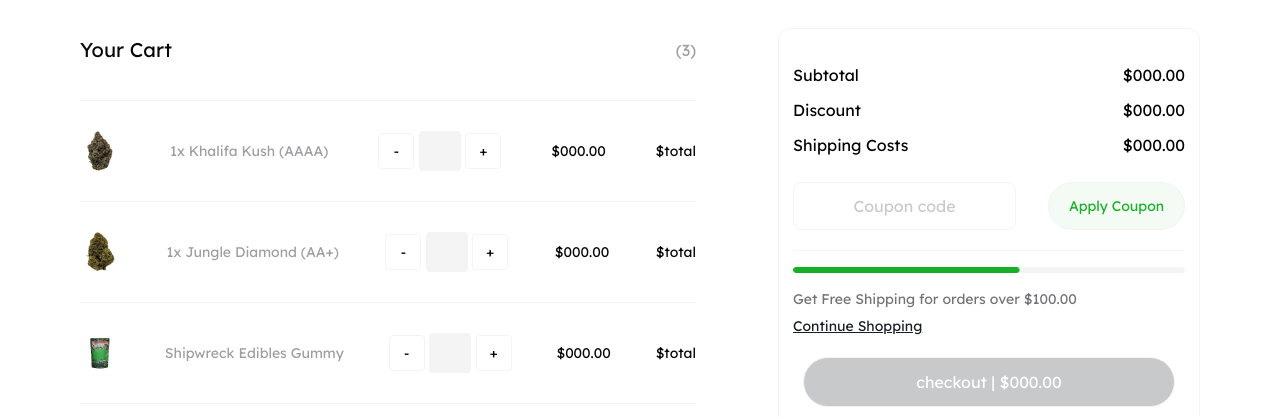
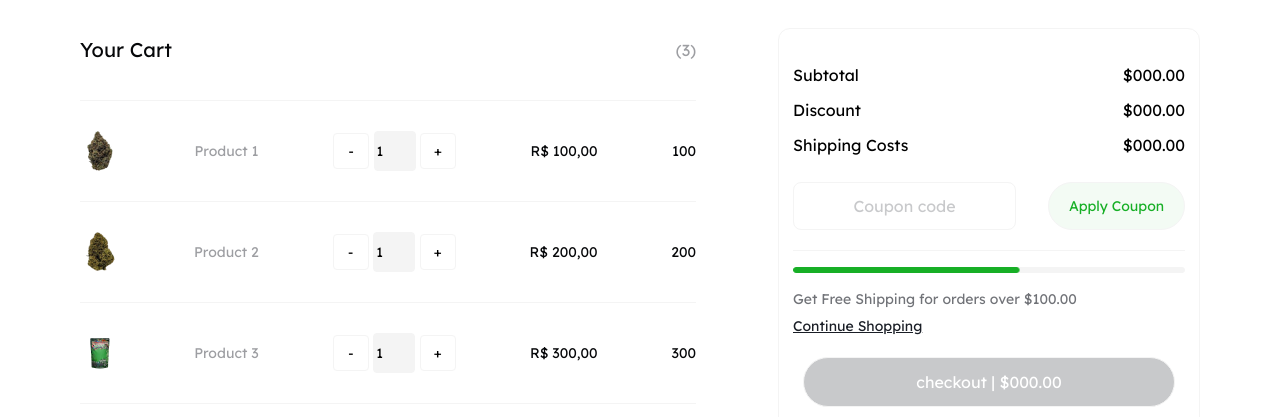
Before and after one commit to pedrofumagalli/shopping_cart_challeng, a plain HTML site: page src/index.html in a window 1280 px wide. Shown: the top 417 px of the page. Drawn offline with Linux system fonts and the light colour scheme.

Commit message:
programando javascript nos produtos

```diff
--- a/src/index.css
+++ b/src/index.css
@@ -41,7 +41,7 @@ header .head h2 {
   color: #9D9EA2;
 }
 
-.products {
+.product {
   display: flex;
   align-items: center;
   justify-content:space-between;
@@ -49,25 +49,25 @@ header .head h2 {
   height: 100px;
 }
 
-.products h2 {
+.product h2 {
   font-weight: 400;
   font-size: 14px;
   line-height: 150%;
   color: #9D9EA2;
 }
 
-.products h3 {
+.product h3 {
   font-weight: 400;
   font-size: 14px;
   line-height: 150%;
   color: #060709;
 }
 
-.products .input {
+.product .input {
   display: inline;
 }
 
-.products .btnenter {
+.product .btnenter {
   width: 36px;
   height: 36px;
   background: #FFFFFF;
@@ -76,7 +76,7 @@ header .head h2 {
   cursor: pointer;
 }
 
-.products .inputnumber {
+.product .inputnumber {
   width: 36px;
   height: 36px;
   background: #F4F4F4;
--- a/src/index.html
+++ b/src/index.html
@@ -17,45 +17,14 @@
   <main>
     <div class="head-products-marketing">
       <header>
-        <div class="head">
+        <div class="head" id="head">
           <h1>Your Cart</h1>
-          <h2>(3)</h2>
         </div>
       </header>
 
-      <div class="products">
-        <img src="./images/image1.png" alt="products-one">
-        <h2>1x Khalifa Kush (AAAA)</h2>
-        <div class="input">
-          <button type="submit" name="number" id="subtrai" class="btnenter">-</button>
-          <input type="text" name="number" id="number" class="inputnumber">
-          <button type="submit" name="number" id="soma" class="btnenter">+</button>
-        </div>
-        <h3>$000.00</h3>
-        <h3>$total</h3>
-      </div>
-      <div class="products">
-        <img src="./images/image2.png" alt="products-one">
-        <h2>1x Jungle Diamond (AA+)</h2>
-        <div class="input">
-          <button type="submit" name="number" id="subtrai" class="btnenter">-</button>
-          <input type="text" name="number" id="number" class="inputnumber">
-          <button type="submit" name="number" id="soma" class="btnenter">+</button>
-        </div>
-        <h3>$000.00</h3>
-        <h3>$total</h3>
-      </div>
-      <div class="products">
-        <img src="./images/image3.png" alt="products-one">
-        <h2>Shipwreck Edibles Gummy</h2>
-        <div class="input">
-          <button type="submit" name="number" id="subtrai" class="btnenter">-</button>
-          <input type="text" name="number" id="number" class="inputnumber">
-          <button type="submit" name="number" id="soma" class="btnenter">+</button>
-        </div>
-        <h3>$000.00</h3>
-        <h3>$total</h3>
-      </div>
+      <div id="products"></div>
+
+
 
       <div class="marketing">
         <div class="carts">
--- a/src/index.js
+++ b/src/index.js
@@ -0,0 +1,64 @@
+document.addEventListener('DOMContentLoaded', () =>  {
+  const items = [
+    {
+      id: 1,
+      name: 'Product 1',
+      priceunit: 100,
+      imgSrc: 'images/image1.png',
+      total: 100,
+    },
+    {
+      id: 2,
+      name: 'Product 2',
+      priceunit: 200,
+      imgSrc: 'images/image2.png',
+      total: 200,
+    },
+    {
+      id: 3,
+      name: 'Product 3',
+      priceunit: 300,
+      imgSrc: 'images/image3.png',
+      total: 300,
+    },
+  ];
+
+  function increment(index){
+    const elQty = document.getElementById(`qty-item-${index}`);
+    console.log(elQty);
+    elQty.value = parseInt(elQty.value) + 1;
+  }
+
+  function decrement(index) {
+    const elQty = document.getElementById(`qty-item-${index}`);
+    console.log(elQty);
+    elQty.value = parseInt(elQty.value) - 1;
+  }
+
+  items.map((item, index) => {
+  const elProducts = document.getElementById('products');
+    elProducts.insertAdjacentHTML('beforeend', `
+    <div class="product">
+      <img src="${item.imgSrc}">
+      <h2>${item.name}</h2>
+      <div class="input">
+        <button type="button" id="btn-subtract-${index}" class="btnenter">-</button>
+        <input type="text" name="number" id="qty-item-${index}" value="1" class="inputnumber">
+        <button type="button" id="btn-sum-${index}" class="btnenter">+</button>
+      </div>
+      <h3>${new Intl.NumberFormat('pt-BR', { style: 'currency', currency: 'BRL' }).format(item.priceunit)}</h3>
+      <h3>${item.total}</h3>
+    </div>
+    `);
+    const btnSum = document.getElementById(`btn-sum-${index}`);
+    btnSum.addEventListener('click', () => increment(index));
+    const btnsubtract = document.getElementById(`btn-subtract-${index}`);
+    btnsubtract.addEventListener('click', () => decrement(index));
+  });
+
+  const count = document.getElementById('head');
+  count.insertAdjacentHTML('beforeend', `<h2>(${items.length})</h2>`);
+
+
+
+});
```
